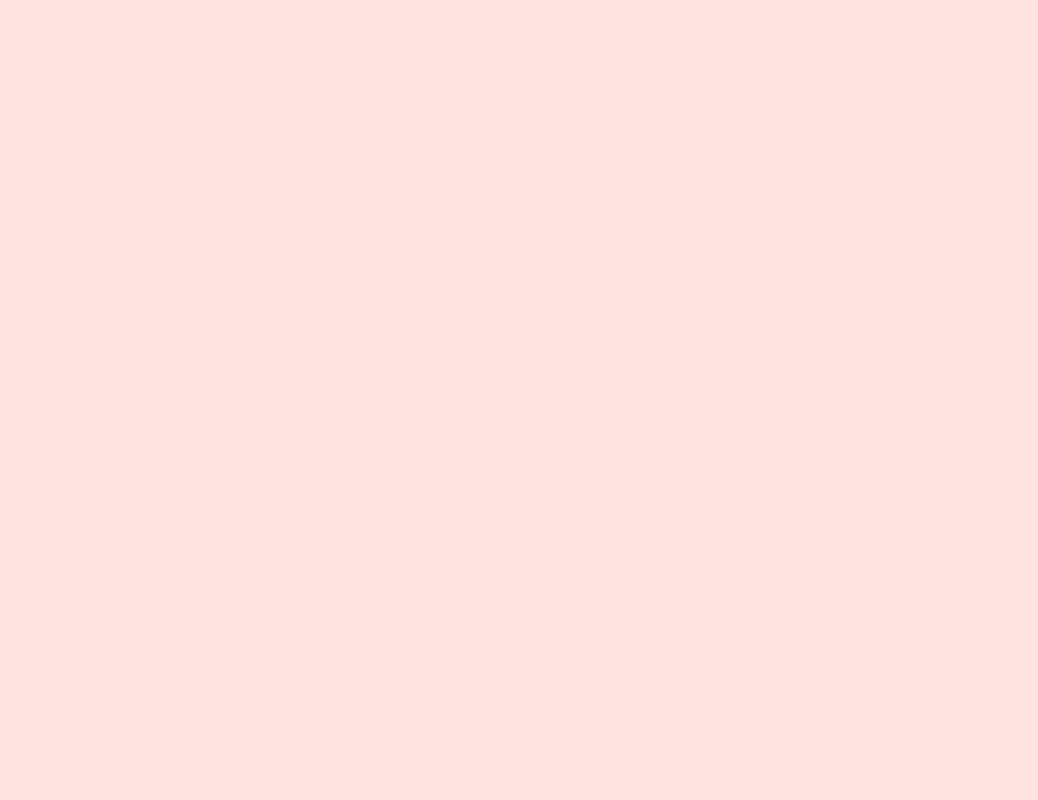
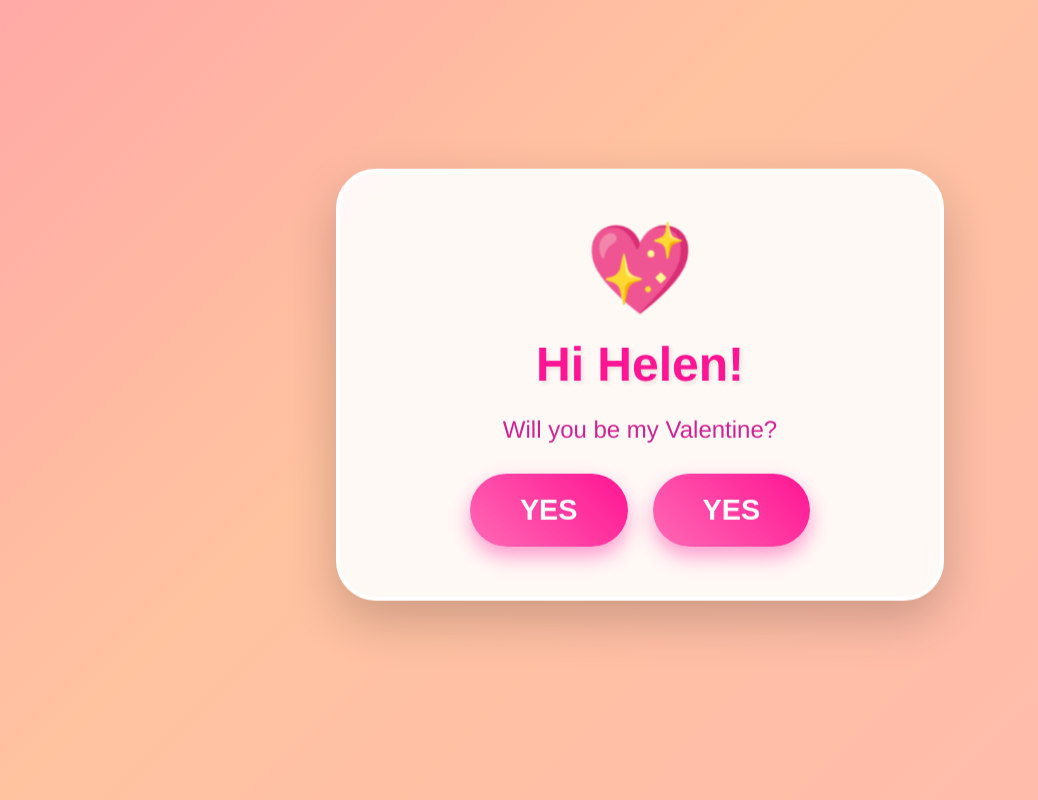
Before and after one commit to johancheriyan23-cpu/FORHELEN, a plain HTML site: page index.html in a window 1280 px wide. Shown: the whole page, without its empty margins (0-1038 px from the left). Drawn offline with Linux system fonts and the light colour scheme.

Commit message:
Update index.html

```diff
--- a/index.html
+++ b/index.html
@@ -5,68 +5,182 @@
     <meta name="viewport" content="width=device-width, initial-scale=1.0">
     <title>For Helen ❤️</title>
     <style>
+        /* Animated Background Gradient */
         body {
-            background-color: #ffe4e1;
+            background: linear-gradient(-45deg, #ffafbd, #ffc3a0, #ff69b4, #ff1493);
+            background-size: 400% 400%;
+            animation: gradient 15s ease infinite;
             display: flex;
             flex-direction: column;
             align-items: center;
             justify-content: center;
             height: 100vh;
             margin: 0;
-            font-family: 'Segoe UI', Tahoma, Geneva, Verdana, sans-serif;
-            transition: background-color 0.8s ease;
+            font-family: 'Arial Rounded MT Bold', 'Helvetica', sans-serif;
             overflow: hidden;
         }
 
-        .container {
-            background: white;
-            padding: 40px;
-            border-radius: 30px;
-            box-shadow: 0 15px 35px rgba(0,0,0,0.1);
-            text-align: center;
-            max-width: 450px;
-            width: 90%;
-            z-index: 10;
+        @keyframes gradient {
+            0% { background-position: 0% 50%; }
+            50% { background-position: 100% 50%; }
+            100% { background-position: 0% 50%; }
         }
 
-        .couple-photo {
-            width: 250px;
-            height: 250px;
-            object-fit: cover;
-            border-radius: 50%;
-            border: 8px solid #ff69b4;
-            margin-bottom: 20px;
-            box-shadow: 0 8px 20px rgba(0,0,0,0.15);
-            /* This makes the photo gently pulse */
-            animation: pulse 2s infinite ease-in-out;
+        /* Floating Container */
+        .container {
+            background: rgba(255, 255, 255, 0.9);
+            padding: 50px;
+            border-radius: 40px;
+            box-shadow: 0 20px 50px rgba(0,0,0,0.2);
+            text-align: center;
+            max-width: 500px;
+            width: 85%;
+            backdrop-filter: blur(10px);
+            border: 4px solid white;
+            animation: float 3s ease-in-out infinite;
         }
 
-        @keyframes pulse {
+        @keyframes float {
+            0% { transform: translateY(0px); }
+            50% { transform: translateY(-20px); }
+            100% { transform: translateY(0px); }
+        }
+
+        /* Big Animated Heart */
+        .big-heart {
+            font-size: 80px;
+            animation: beat 1.2s infinite;
+            margin-bottom: 10px;
+            display: inline-block;
+        }
+
+        @keyframes beat {
             0% { transform: scale(1); }
-            50% { transform: scale(1.03); }
+            25% { transform: scale(1.1); }
+            50% { transform: scale(1); }
+            75% { transform: scale(1.2); }
             100% { transform: scale(1); }
         }
 
         h1 {
-            color: #d02090;
-            font-size: 2.2rem;
-            margin-bottom: 10px;
+            color: #ff1493;
+            font-size: 3rem;
+            margin: 10px 0;
+            text-shadow: 2px 2px 4px rgba(0,0,0,0.1);
         }
 
+        p {
+            color: #d02090;
+            font-size: 1.5rem;
+            margin-bottom: 30px;
+        }
+
+        /* Button Styling */
         .buttons {
             display: flex;
-            gap: 20px;
+            gap: 25px;
             justify-content: center;
-            margin-top: 25px;
         }
 
         button {
-            background-color: #ff69b4;
+            background: linear-gradient(45deg, #ff69b4, #ff1493);
             color: white;
             border: none;
-            padding: 15px 35px;
-            font-size: 1.4rem;
+            padding: 20px 50px;
+            font-size: 1.8rem;
             font-weight: bold;
-            border-radius: 50px;
+            border-radius: 100px;
             cursor: pointer;
-            transition: transform 0.2s, background-color 0.
+            box-shadow: 0 10px 20px rgba(255, 20, 147, 0.4);
+            transition: all 0.3s cubic-bezier(0.175, 0.885, 0.32, 1.275);
+        }
+
+        button:hover {
+            transform: scale(1.2) rotate(3deg);
+            box-shadow: 0 15px 30px rgba(255, 20, 147, 0.6);
+        }
+
+        /* Celebration Screen */
+        #response {
+            display: none;
+            text-align: center;
+        }
+
+        .celebration-text {
+            font-size: 2.5rem;
+            color: #ff1493;
+            margin-top: 20px;
+            animation: popIn 0.8s cubic-bezier(0.68, -0.55, 0.265, 1.55);
+        }
+
+        @keyframes popIn {
+            0% { transform: scale(0); opacity: 0; }
+            100% { transform: scale(1); opacity: 1; }
+        }
+
+        /* Sparkles */
+        .sparkle {
+            position: absolute;
+            pointer-events: none;
+            animation: fall 3s linear infinite;
+        }
+
+        @keyframes fall {
+            to { transform: translateY(100vh) rotate(360deg); }
+        }
+    </style>
+</head>
+<body>
+
+    <div class="container" id="main-card">
+        <div class="big-heart">💖</div>
+        <h1>Hi Helen!</h1>
+        <p>Will you be my Valentine?</p>
+
+        <div class="buttons" id="button-group">
+            <button onclick="celebrate()">YES</button>
+            <button onclick="celebrate()">YES</button>
+        </div>
+
+        <div id="response">
+            <div class="celebration-text">YAY! Best Valentine ever! 💘✨🥳</div>
+            <p style="margin-top:20px;">I'm the luckiest guy! Love you!</p>
+        </div>
+    </div>
+
+    <script>
+        function celebrate() {
+            // Hide the question
+            document.getElementById('button-group').style.display = 'none';
+            document.querySelector('p').style.display = 'none';
+            document.querySelector('h1').innerHTML = "It's a Date! 💍";
+
+            // Show the celebration
+            document.getElementById('response').style.display = 'block';
+
+            // Change page vibe
+            document.body.style.background = "linear-gradient(-45deg, #ee7752, #e73c7e, #23a6d5, #23d5ab)";
+            document.body.style.backgroundSize = "400% 400%";
+
+            // Create Sparkles
+            for(let i=0; i<50; i++) {
+                createSparkle();
+            }
+        }
+
+        function createSparkle() {
+            const sparkle = document.createElement('div');
+            sparkle.innerHTML = ['❤️', '✨', '💖', '🌹', '🍭'][Math.floor(Math.random() * 5)];
+            sparkle.className = 'sparkle';
+            sparkle.style.left = Math.random() * 100 + 'vw';
+            sparkle.style.top = '-5vh';
+            sparkle.style.fontSize = (Math.random() * 20 + 20) + 'px';
+            sparkle.style.animationDuration = (Math.random() * 2 + 2) + 's';
+            document.body.appendChild(sparkle);
+
+            setTimeout(() => { sparkle.remove(); }, 3000);
+        }
+    </script>
+
+</body>
+</html>
```
